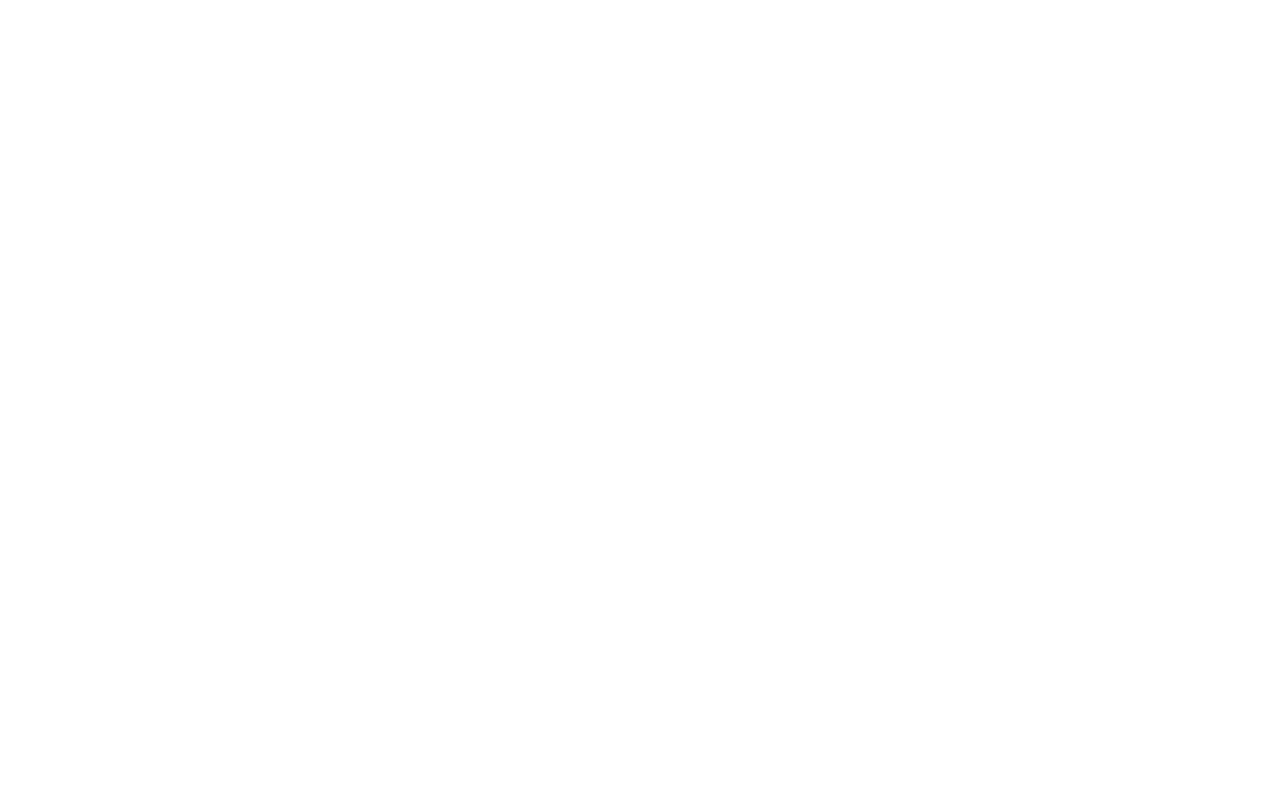
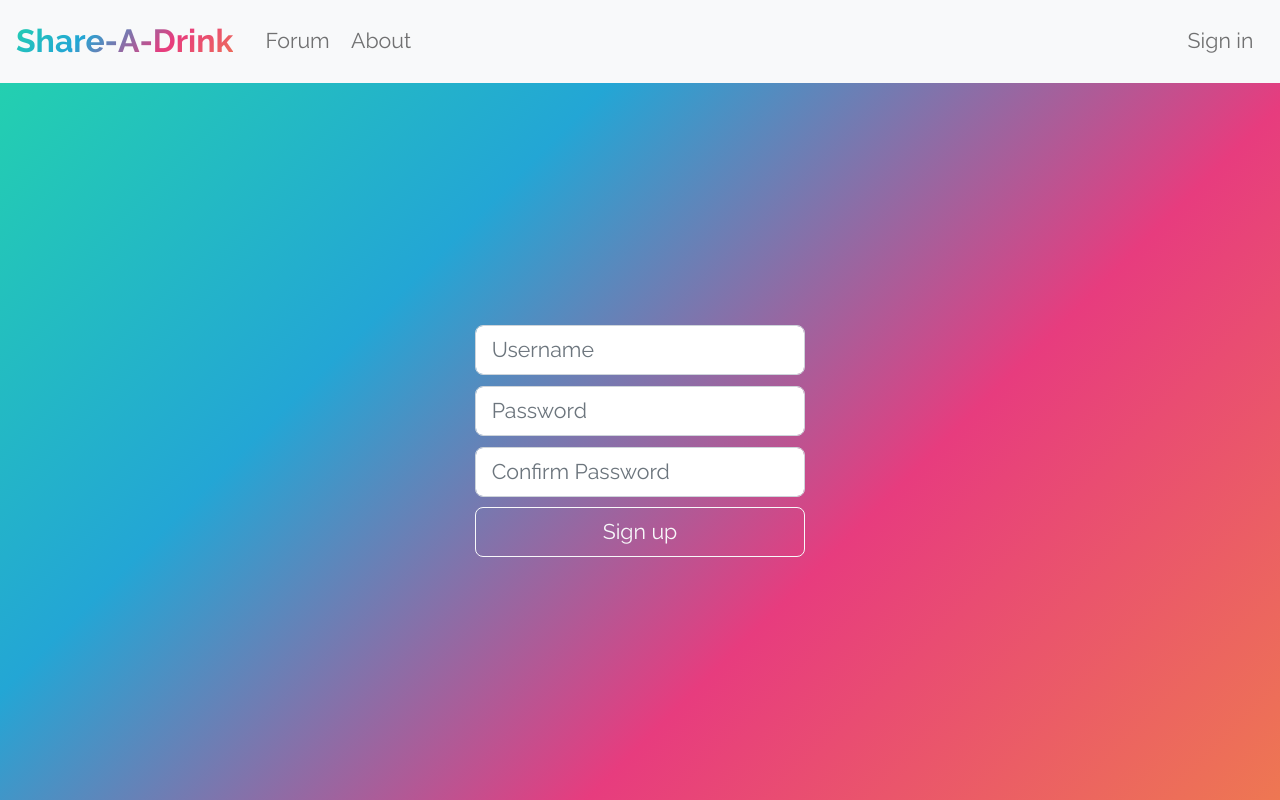
Before and after one commit to filip-svensson/DAT076, a React (Create React App) app in the folder client/: page /register in a window 1280 px wide. Before the commit this address had no page. Built offline with nearby package versions, Linux system fonts and the light colour scheme; the HTML template or start-up script is replaced by a standard one.

Commit message:
Login & Register | Client side progress
Co-authored-by: filip-svensson <fils@student.chalmers.se>
Co-authored-by: casperv <casperv@student.chalmers.se>
Co-authored-by: Raggan2000 <ernstn@student.chalmers.se>

```diff
--- a/client/src/App.css
+++ b/client/src/App.css
@@ -12,8 +12,17 @@ body {
 }
 
 .active {
-  text-decoration: underline;
-  background-color: red;
+  font-weight: 500;
+}
+.active::before {
+  content: "";
+  position: relative;
+  height: 0;
+  width: 0;
+  left: -.2rem;
+  border-top: .3rem solid transparent;
+  border-bottom: .3rem solid transparent;
+  border-left: .5rem solid black;
 }
 
 .bg-static-gradient {
--- a/client/src/App.tsx
+++ b/client/src/App.tsx
@@ -4,14 +4,22 @@ import { Routes, Route } from "react-router-dom";
 
 import Home from "./pages/Home"
 import Forum from './pages/Forum';
+import CreatePost from './pages/CreatePost';
+import About from './pages/About';
+import Login from './pages/Login';
+import Register from './pages/Register';
+import BadURL from './pages/BadURL';
 
 function App() {
   return (
     <Routes>
       <Route path="/" element={<Home/>}/>
       <Route path="/forum" element={<Forum/>}/>
-      <Route path="/about" element={<Forum/>}/>
-      <Route path="/login" element={<Forum/>}/>
+      <Route path="/forum/create" element={<CreatePost/>}/>
+      <Route path="/about" element={<About/>}/>
+      <Route path="/login" element={<Login/>}/>
+      <Route path="/register" element={<Register/>}/>
+      <Route path="/*" element={<BadURL/>}/>
     </Routes>
   )
 }
--- /dev/null
+++ b/client/src/pages/About.tsx
@@ -0,0 +1,12 @@
+import axios from "axios";
+
+import Navbar from "../components/Navbar";
+
+export default function About() {
+  return (
+  <div className="bg-static-gradient d-flex flex-column" style={{minHeight:"100vh"}}>
+    <Navbar/>
+    About page
+  </div>
+  )
+}
--- /dev/null
+++ b/client/src/pages/BadURL.tsx
@@ -0,0 +1,9 @@
+
+
+export default function BadURL() {
+    return (
+        <div>
+            BAD URL
+        </div>
+    )
+}
--- /dev/null
+++ b/client/src/pages/CreatePost.tsx
@@ -0,0 +1,22 @@
+import { Button, Form } from "react-bootstrap";
+import { useState } from "react";
+import axios from "axios";
+
+import Navbar from "../components/Navbar";
+
+export default function CreatePost() {
+
+  async function createPost() {
+    try {
+
+    } catch (err: any) {
+      console.log(`Error message: ${err.message}`)
+    }
+  }
+  return (
+    <div className="bg-static-gradient d-flex flex-column" style={{minHeight:"100vh"}}>
+      <Navbar/>
+      Create Post page
+    </div>
+  )
+}
--- a/client/src/pages/Forum.tsx
+++ b/client/src/pages/Forum.tsx
@@ -2,34 +2,8 @@ import { Button, Form } from "react-bootstrap"
 import { useEffect, useState } from "react";
 import axios from "axios";
 
-import Navbar from "../components/Navbar"
-
-interface IIngredient {
-  name: string
-}
-interface IRecipeEntry {
-  ingredient: IIngredient;
-  amount: string;
-}
-export interface IComment {
-  id: string;
-  user: string;
-  message: string;
-  date: number;
-}
-export interface IRating {
-  user : string;
-  score : number;
-}
-interface IPost {
-  id : string;
-  author : string;
-  title : string;
-  description : string;
-  recipeEntries : IRecipeEntry[];
-  comments : IComment[];
-  ratings : IRating[];
-}
+import Navbar from "../components/Navbar";
+import { IPost } from "../utilities/interfaces";
 
 export default function Forum() {
   const [posts, setPosts] = useState<IPost[]>([]);
@@ -37,6 +11,8 @@ export default function Forum() {
   async function updatePosts() {
     try {
       const response = await axios.get<IPost[]>("http://localhost:8080/post/all");
+      console.log(response.status);
+      console.log(response.data);
       if (response.status !== 200) return;
       setPosts(response.data);
     } catch (err: any) {
@@ -47,9 +23,7 @@ export default function Forum() {
   useEffect(() => {
     updatePosts();
   }, []);
-  function createPost() {
-    console.log(searchPhrase);
-  }
+
   return (
     <div className="bg-static-gradient" style={{minHeight:"100vh"}}>
       <Navbar/>
@@ -58,10 +32,7 @@ export default function Forum() {
         <div className="d-flex gap-3">
           <Button
             variant="outline-light"
-            onClick={e=> {
-              e.preventDefault();
-              createPost();
-            }}
+            href="/forum/create"
             className="fw-bolder"
             style={{minWidth:"8rem"}}
             >
--- /dev/null
+++ b/client/src/pages/Login.tsx
@@ -0,0 +1,81 @@
+import { useNavigate } from "react-router-dom";
+import { Button, Form } from "react-bootstrap";
+import { useState } from "react";
+import axios from "axios";
+
+import Navbar from "../components/Navbar"
+
+export default function Login() {
+  const navigate = useNavigate();
+  const [username, setUsername] = useState("");
+  const [password, setPassword] = useState("");
+  const [showPassword, setShowPassword] = useState(false);
+  async function login() {
+    try {
+      const response = await axios.post("http://localhost:8080/user/login", {
+        "username":username,
+        "password":password
+      });
+      console.log(response.status);
+      console.log(response.data);
+      navigate("/forum");
+    } catch (err: any) {
+      alert("Invalid sign in");
+      console.log(`Error message: ${err.message}`)
+    }
+
+  }
+  return (
+    <div className="bg-static-gradient d-flex flex-column" style={{minHeight:"100vh"}}>
+      <Navbar/>
+      <div className="container d-flex justify-content-center align-items-center flex-fill">
+        <Form className="d-flex flex-column gap-2">
+          <Form.Control
+          type="text"
+          placeholder="Username"
+          onChange={e => {
+            e.preventDefault();
+            setUsername(e.target.value);
+          }}
+          className="me-2"
+          style={{minWidth:"15rem"}}
+          aria-label="Username"
+          />
+          <Form.Control
+          type={showPassword ? "text":"password"}
+          placeholder="Password"
+          onChange={e => {
+            e.preventDefault();
+            setPassword(e.target.value);
+          }}
+          className="me-2"
+          style={{minWidth:"15rem"}}
+          aria-label="Password"
+          />
+          <Form.Check
+            className="text-white"
+            type="checkbox"
+            label="Show password"
+            onChange={e => {
+              setShowPassword(e.target.checked);
+          }}/>
+          <Button
+            variant="outline-light"
+            onClick={e => {
+              e.preventDefault();
+              login();
+            }}
+          >
+            Sign in
+          </Button>
+          <Button
+            variant="outline-light"
+            href="/register"
+          >
+            Not Registered?
+          </Button>
+        </Form>
+      </div>
+    </div>
+    )
+  }
--- /dev/null
+++ b/client/src/pages/Register.tsx
@@ -0,0 +1,79 @@
+import { Button, Form } from "react-bootstrap";
+import { useState } from "react";
+import axios from "axios";
+
+import Navbar from "../components/Navbar";
+
+
+export default function Register() {
+    const [username, setUsername] = useState("");
+    const [password, setPassword] = useState("");
+    const [confirmPassword, setConfirmPassword] = useState("");
+    async function register() {
+      try {
+        if (password !== confirmPassword) {
+          alert(`Password not matching ${password} !== ${confirmPassword}`);
+          return;
+        }
+        const response = await axios.post("http://localhost:8080/user/", {
+          "username":username,
+          "password":password
+        });
+        console.log(response.status);
+        console.log(response.data);
+      } catch (err: any) {
+        console.log(`Error message: ${err.message}`)
+      }
+    }
+    return (
+        <div className="bg-static-gradient d-flex flex-column" style={{minHeight:"100vh"}}>
+      <Navbar/>
+      <div className="container d-flex justify-content-center align-items-center flex-fill">
+        <Form className="d-flex flex-column gap-2">
+          <Form.Control
+          type="text"
+          placeholder="Username"
+          onChange={e => {
+            e.preventDefault();
+            setUsername(e.target.value);
+          }}
+          className="me-2"
+          style={{minWidth:"15rem"}}
+          aria-label="Username"
+          />
+          <Form.Control
+          type="text"
+          placeholder="Password"
+          onChange={e => {
+            e.preventDefault();
+            setPassword(e.target.value);
+          }}
+          className="me-2"
+          style={{minWidth:"15rem"}}
+          aria-label="Password"
+          />
+          <Form.Control
+          type="text"
+          placeholder="Confirm Password"
+          onChange={e => {
+            e.preventDefault();
+            setConfirmPassword(e.target.value);
+          }}
+          className="me-2"
+          style={{minWidth:"15rem"}}
+          aria-label="Confirm Password"
+          />
+          <Button
+            variant="outline-light"
+            onClick={e => {
+              e.preventDefault();
+              register();
+            }}
+          >
+            Sign up
+          </Button>
+        </Form>
+      </div>
+    </div>
+    )
+}
--- /dev/null
+++ b/client/src/utilities/interfaces.ts
@@ -0,0 +1,28 @@
+
+
+export interface IIngredient {
+    name: string
+}
+export interface IRecipeEntry {
+    ingredient: IIngredient;
+    amount: string;
+}
+export interface IComment {
+    id: string;
+    user: string;
+    message: string;
+    date: number;
+}
+export interface IRating {
+    user : string;
+    score : number;
+}
+export interface IPost {
+    id : string;
+    author : string;
+    title : string;
+    description : string;
+    recipeEntries : IRecipeEntry[];
+    comments : IComment[];
+    ratings : IRating[];
+}
```
Also changed, not shown: 1 other file (tests, documents, lock files or other folders).
